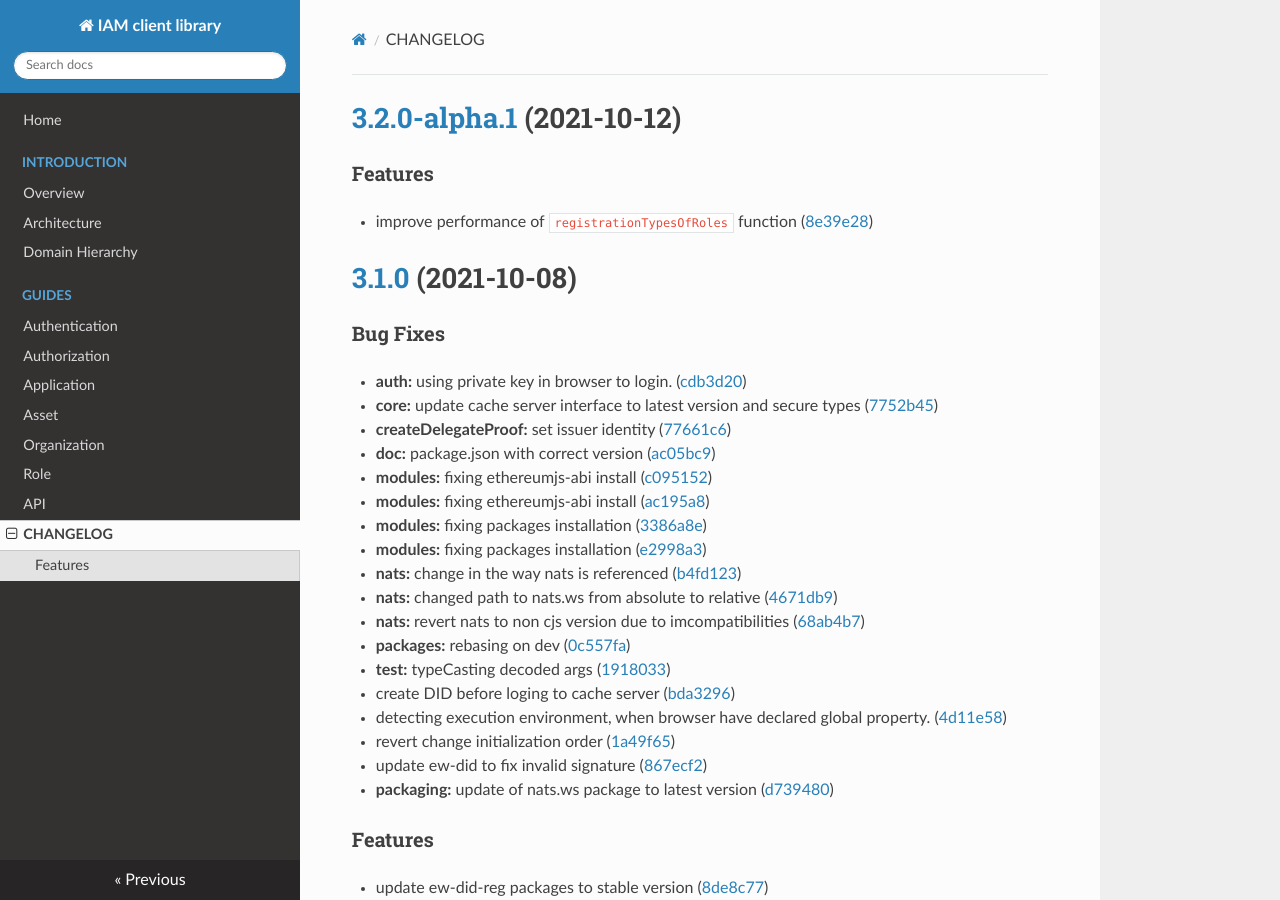
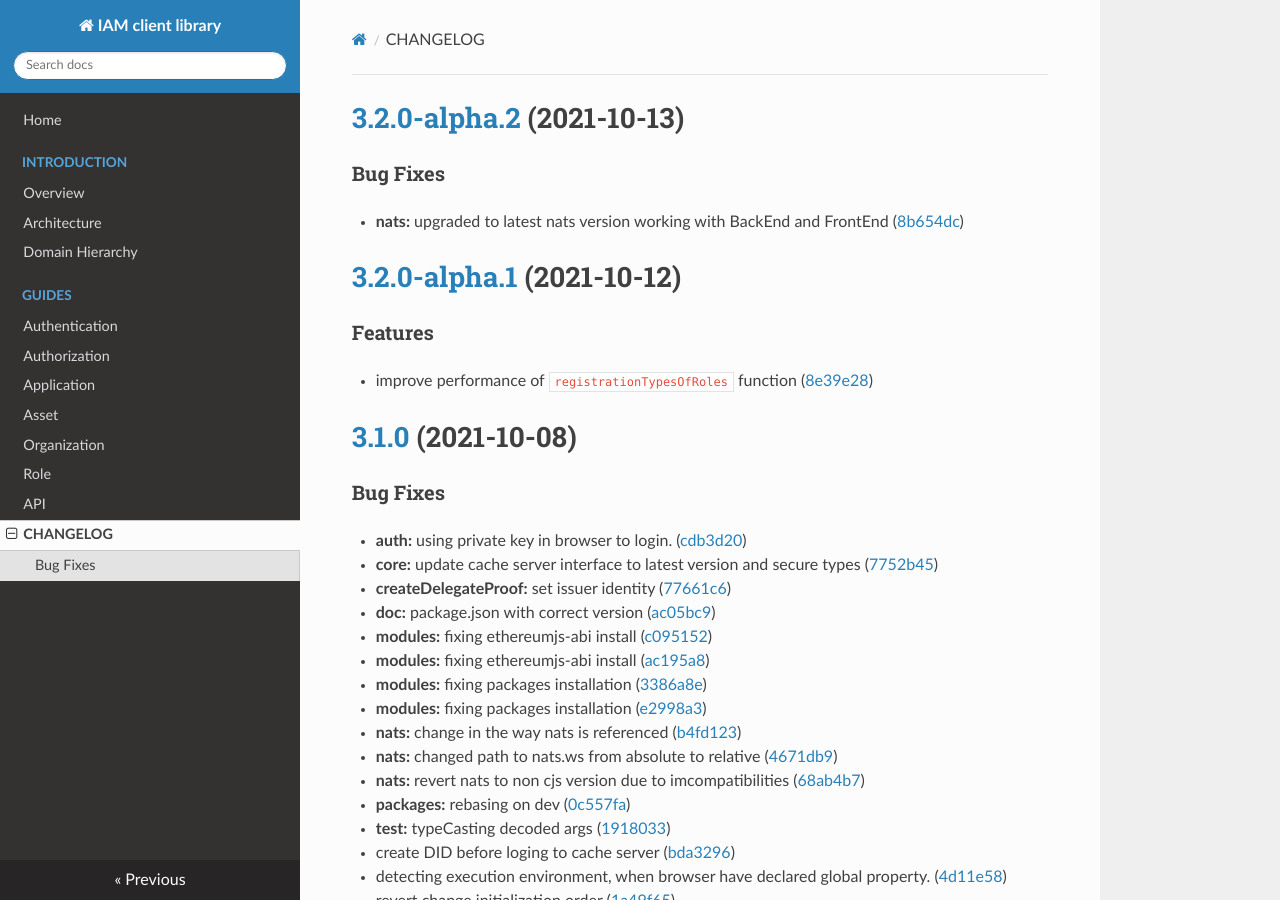
Before and after one commit to energywebfoundation/iam-client-lib, an MkDocs documentation site: the page built from docs/CHANGELOG.md, in a window 1280 px wide and 900 px high. Built offline with MkDocs 1.6.1, drawn with Linux system fonts in a browser that asks for light colours; nearby versions of some CDN libraries.

Commit message:
chore(release): 3.2.0-alpha.2 [skip ci]
# [3.2.0-alpha.2](https://github.com/energywebfoundation/iam-client-lib/compare/v3.2.0-alpha.1...v3.2.0-alpha.2) (2021-10-13)

### Bug Fixes

* **nats:** upgraded to latest nats version working with BackEnd and FrontEnd ([8b654dc](https://github.com/energywebfoundation/iam-client-lib/commit/8b654dc81751ec171551513a7b4360b035765a87))

```diff
--- a/docs/CHANGELOG.md
+++ b/docs/CHANGELOG.md
@@ -1,3 +1,10 @@
+# [3.2.0-alpha.2](https://github.com/energywebfoundation/iam-client-lib/compare/v3.2.0-alpha.1...v3.2.0-alpha.2) (2021-10-13)
+
+
+### Bug Fixes
+
+* **nats:** upgraded to latest nats version working with BackEnd and FrontEnd ([8b654dc](https://github.com/energywebfoundation/iam-client-lib/commit/8b654dc81751ec171551513a7b4360b035765a87))
+
 # [3.2.0-alpha.1](https://github.com/energywebfoundation/iam-client-lib/compare/v3.1.0...v3.2.0-alpha.1) (2021-10-12)
 
 
--- a/package.json
+++ b/package.json
@@ -1,6 +1,6 @@
 {
     "name": "iam-client-lib",
-    "version": "3.2.0-alpha.1",
+    "version": "3.2.0-alpha.2",
     "description": "Library for Decentralized Identity and Access Management",
     "main": "dist/iam-client-lib.js",
     "module": "dist/iam-client-lib.esm.js",
```
